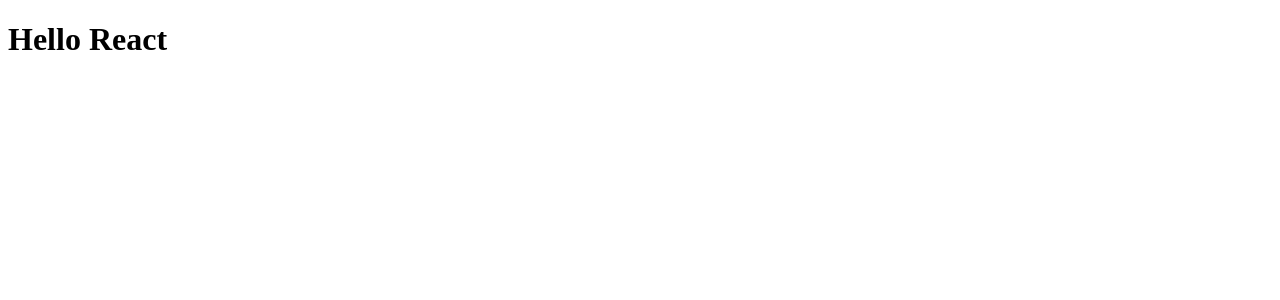
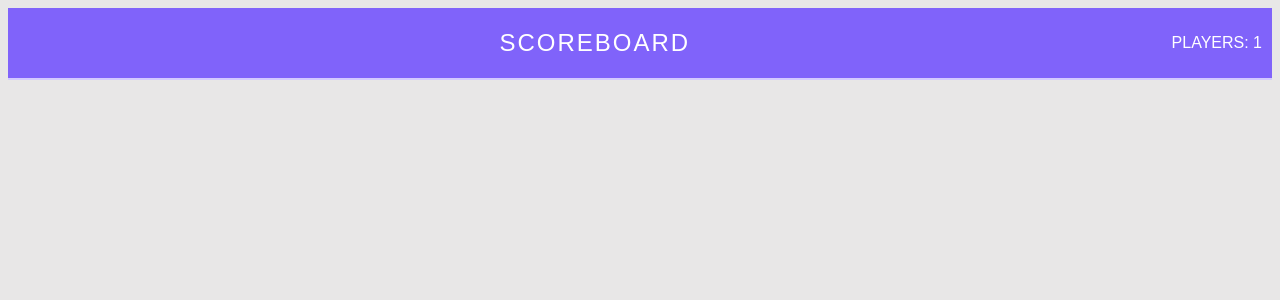
Before and after one commit to jegalchoi/unit_7_react_gallery_app, a React app: page / in a window 1280 px wide. Shown: the top 300 px of the page. Built offline with nearby package versions, Linux system fonts and the light colour scheme; the HTML template or start-up script is replaced by a standard one.

Commit message:
Create header

```diff
--- a/package.json
+++ b/package.json
@@ -14,12 +14,14 @@
     "@babel/core": "^7.8.4",
     "@babel/preset-env": "^7.8.4",
     "@babel/preset-react": "^7.8.3",
+    "autoprefixer": "^9.7.4",
     "babel-loader": "^8.0.6",
     "css-loader": "^3.4.2",
     "postcss-loader": "^3.0.0",
     "react": "^16.12.0",
     "react-dom": "^16.12.0",
     "react-loader": "^2.4.7",
+    "sass-loader": "^8.0.2",
     "style-loader": "^1.1.3",
     "webpack": "^4.41.6",
     "webpack-cli": "^3.3.11",
--- /dev/null
+++ b/src/App.css
@@ -0,0 +1,20 @@
+body {
+  background: #e8e7e7;
+  font-family: Arial, Helvetica, sans-serif;
+  text-transform: uppercase;
+}
+header{
+  color: #FFF;
+  padding: 5px 10px;
+  text-align: center;
+  display: flex;
+  align-items: center;
+  background-color: #8063FA;
+  border-bottom: solid 2px #D4CAFF;
+}
+header h1 {
+  flex-grow: 1;
+  font-size: 1.5em;
+  letter-spacing: 2px;
+  font-weight: normal;
+}
--- a/src/App.jsx
+++ b/src/App.jsx
@@ -1,10 +1,11 @@
 import React, { Component } from 'react'
+import Header from './Header'
 
 export default class App extends Component {
   render() {
     return (
       <div>
-        <h1>Hello React</h1>
+        <Header />
       </div>
     )
   }
--- /dev/null
+++ b/src/Header.jsx
@@ -0,0 +1,10 @@
+import React from 'react'
+
+export default function Header() {
+  return (
+    <header>
+      <h1>Scoreboard</h1>
+      <span className='stats'>Players: 1</span>
+    </header>
+  )
+}
--- a/src/index.jsx
+++ b/src/index.jsx
@@ -1,5 +1,6 @@
 import React from 'react'
 import ReactDOM from 'react-dom'
+import style from './App.css'
 import App from './App'
 
 ReactDOM.render(
--- a/webpack.config.js
+++ b/webpack.config.js
@@ -18,6 +18,30 @@
             presets: ['@babel/env', '@babel/react']
           }
         }
+      },
+      {
+        test: /\.(scss|css)$/,
+        use: [
+          {
+            loader: 'style-loader'
+          },
+          {
+            loader: 'css-loader'
+          },
+          {
+            loader: 'postcss-loader',
+            options: {
+              plugins: function () {
+                return [
+                  require('autoprefixer')
+                ]
+              }
+            }
+          },
+          // {
+          //   loader: 'sass-loader'
+          // }
+        ]
       }
     ]
   },
```
Also changed, not shown: 1 other file (tests, documents, lock files or other folders).
